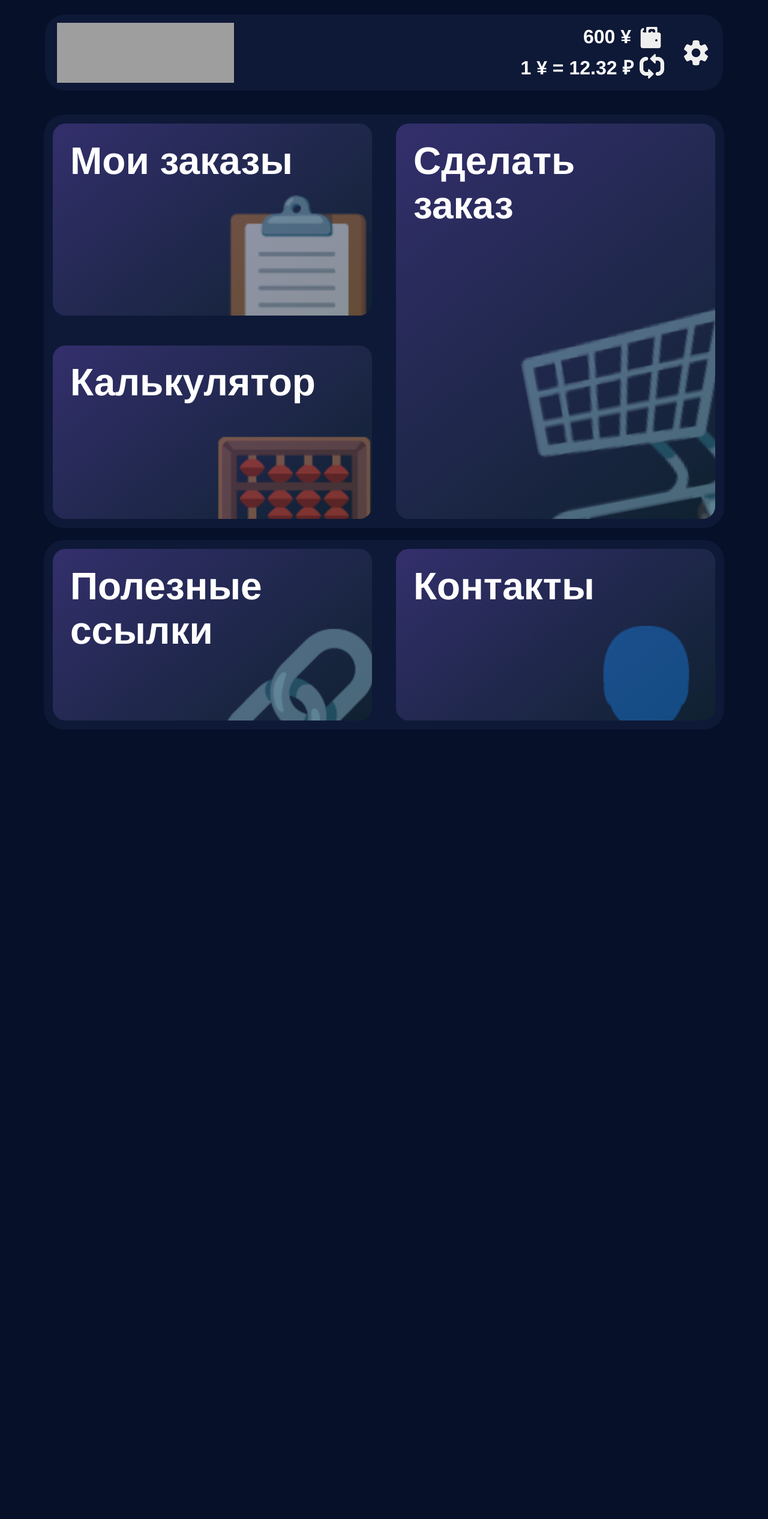
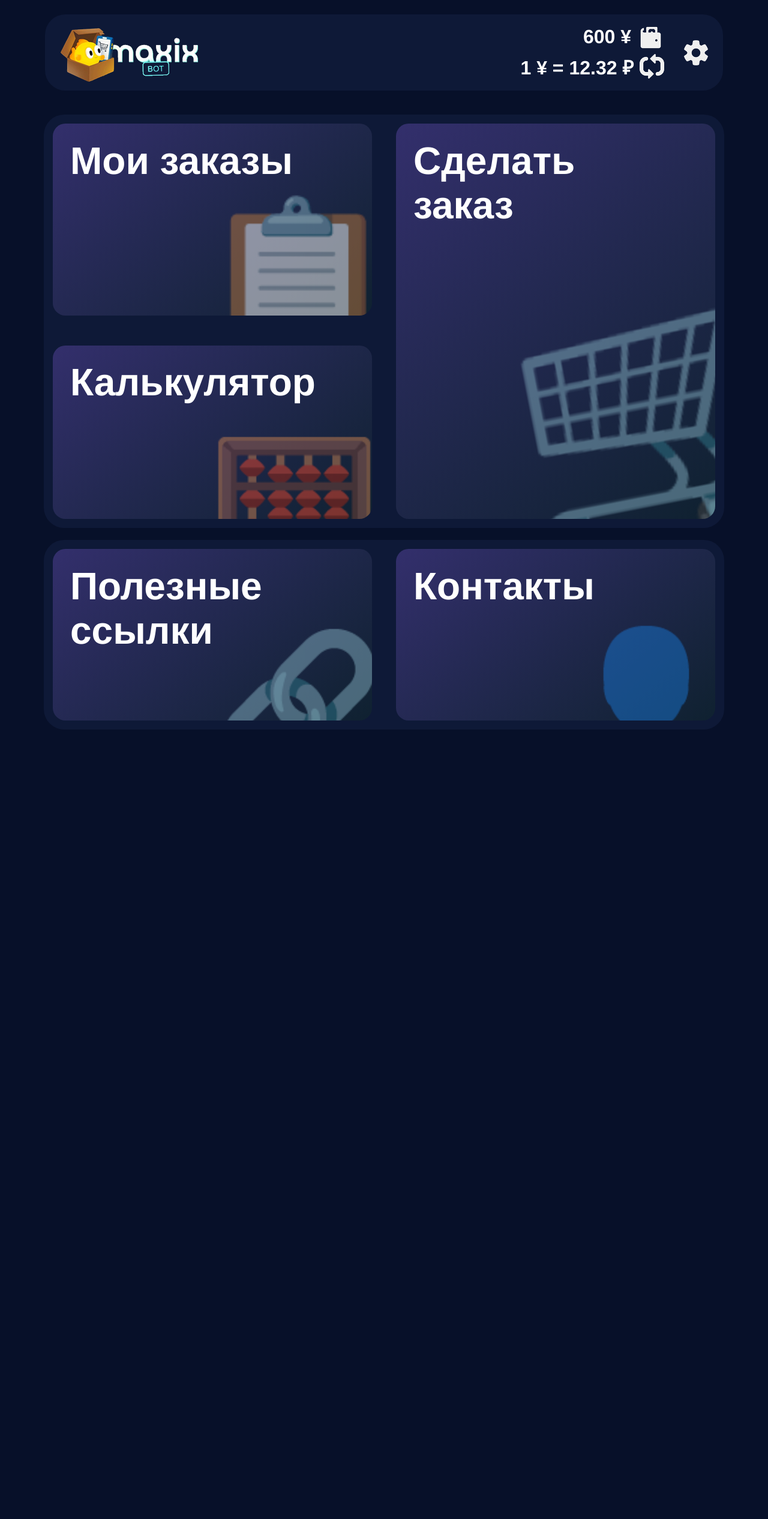
Before and after one commit to chelik002/maxix_site, a Flask app: page / in a window 1280 px wide. Shown: the whole page at 60% size. Run offline with Flask 3, Linux system fonts and the light colour scheme; some libraries are stand-ins or nearby versions; grey boxes are pictures that could not be loaded.

Commit message:
Update index.html

```diff
--- a/templates/index.html
+++ b/templates/index.html
@@ -42,14 +42,14 @@
         </div>
         <div class="div-wrapper">
           <div class="overlap-3">
-            <img class="photo" src="img/photo-2025-09-13-00-35-56-1.svg" />
+            <img class="photo" src="img/photo_2025-09-13_00-35-56_1.png" />
             <div class="div-2">
-              <img class="dollar-account" src="img/dollar-account.png" />
+              <img class="dollar-account" src="img/Dollar-Account.png" />
               <div class="text-wrapper-11">600 ¥</div>
               <p class="p">1 ¥ = 12.32 ₽</p>
-              <img class="repeat" src="img/repeat.png" />
+              <img class="repeat" src="img/Repeat.png" />
             </div>
-            <img class="settings" src="img/settings.png" />
+            <img class="settings" src="img/Settings.png" />
           </div>
         </div>
       </div>
```
